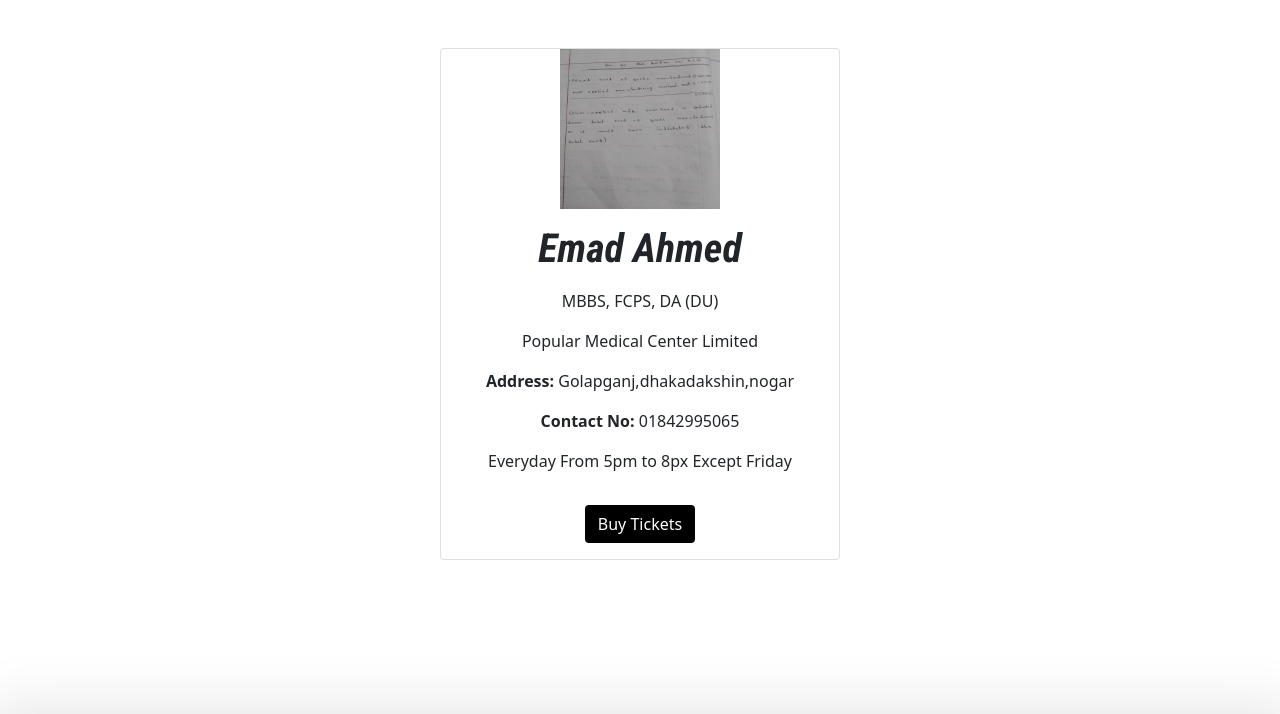
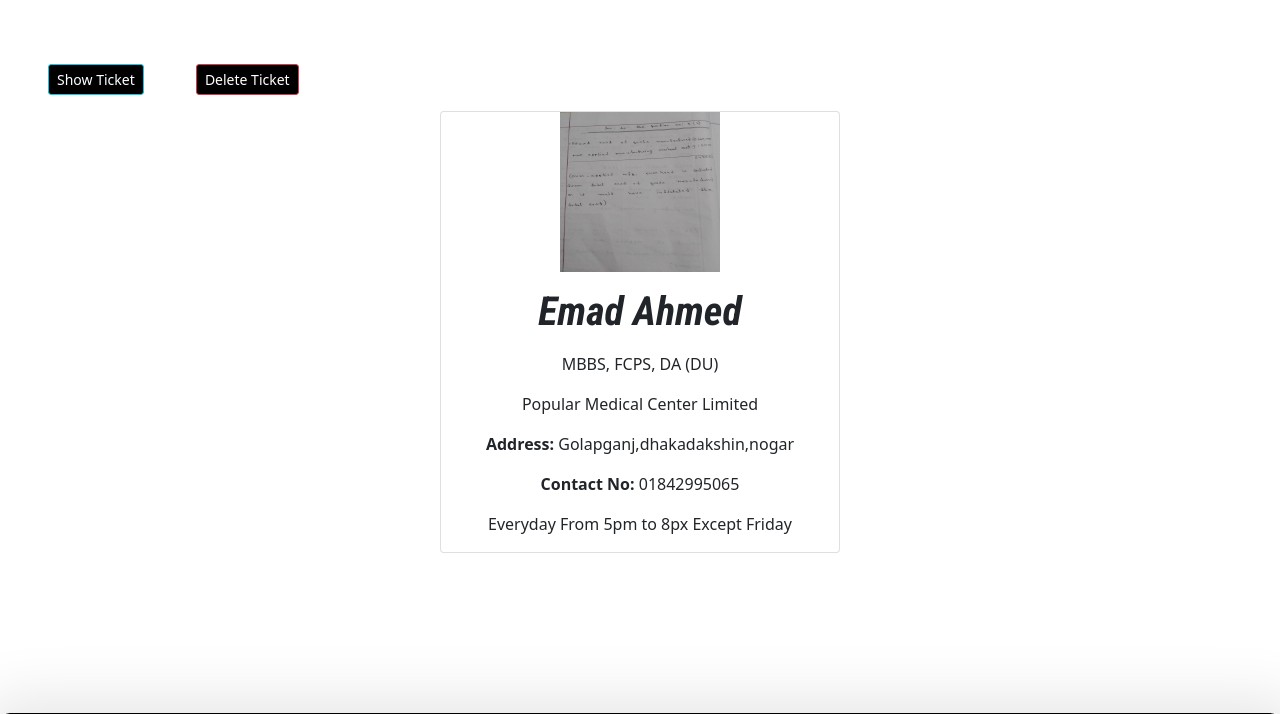
Before and after one commit to Emad-ahmed/online_pharmacy, a Django app: page /doctor_details/1/ in a window 1280 px wide. Shown: the part 92-806 px from the top of the page. Run offline with Django 4.2, Linux system fonts and the light colour scheme; data comes from the database, SQL or seed files in the repository; both versions use the stored data as it was after the commit; some libraries are stand-ins or nearby versions; some web fonts are replaced.

Commit message:
changtes

```diff
--- a/mediapp/forms.py
+++ b/mediapp/forms.py
@@ -21,8 +21,8 @@ class CustomerRegistrationForm(UserCreationForm):
 
     class Meta:
         model = User
-        fields = ['username', 'email', 'password1', 'password2']
-        labels = {'email': 'Email'}
+        fields = ['username',  'email', 'password1', 'password2']
+
         widgets = {
             'username': forms.TextInput(attrs={'class': 'form-control'})
         }
@@ -30,7 +30,7 @@ class CustomerRegistrationForm(UserCreationForm):
 
 class LoginForm(AuthenticationForm):
     username = UsernameField(widget=forms.TextInput(
-        attrs={'autofocus': True, 'class': 'form-control'}))
+        attrs={'class': 'form-control'}))
     password = forms.CharField(label=_('Password'), strip=False, widget=forms.PasswordInput(
         attrs={'autocomplete': 'current-password', 'class': 'form-control'}))
 
--- a/mediapp/templates/app/addtocart.html
+++ b/mediapp/templates/app/addtocart.html
@@ -43,7 +43,7 @@
   }
 </style>
 
-<div class="container my-5" style="height: 100vh">
+<div class="container my-5">
   <div class="row">
     <h1 class="text-center mb-5 sc">Shopping Cart</h1>
     <div class="col-sm-8">
@@ -100,7 +100,7 @@
                 </div>
                 <div class="d-flex justify-content-between">
                   <a
-                    href="{% url 'show_cart' %}"
+                    href="{% url 'deletecart' cart.id %}"
                     class="btn btn-sm btn-secondary mr-3 remove-cart"
                     pid="{{cart.product.id}}"
                     >Remove item
--- a/mediapp/templates/app/base.html
+++ b/mediapp/templates/app/base.html
@@ -44,7 +44,7 @@
       width: 5rem;
       height: 5rem;
       top: 430px;
-      z-index: 100;
+      z-index: 1000;
       margin-left: 79rem;
     }
   </style>
@@ -142,8 +142,7 @@
                 <div class="dropdown-content">
                   <a href="{% url 'profile' %}">Profile</a>
                   <div class="dropdown-divider"></div>
-                  <a href="{% url 'venue_pdf' %}">Your Ticket</a>
-                  <div class="dropdown-divider"></div>
+
                   <a href="{% url 'orders' %}">Orders</a>
                   <div class="dropdown-divider"></div>
                   <a href="{% url 'prescription_order' %}"
--- a/mediapp/templates/app/doctor_details.html
+++ b/mediapp/templates/app/doctor_details.html
@@ -101,6 +101,10 @@
       {% endfor %} {% endif %}
 
 <!-- Modal -->
+{% if n %}
+<a href="{% url 'venue_pdf' %}" class="btn btn-sm btn-info ms-5">Show Ticket</a>
+<a href="{% url 'delete_ticket' n.id  %}" class="btn btn-sm btn-danger ms-5 float-left">Delete Ticket</a>
+{% endif %}
 <div
   class="modal fade"
   id="exampleModal"
@@ -194,12 +198,14 @@
         >{{doctorallinfo.serial_number}}
       </p>
       <p>{{doctorallinfo.visiting_hour}}</p>
+      {% if not n %}
       <div class="wrap">
         <a href="#" class="btn" type="button"
 
         data-bs-toggle="modal"
         data-bs-target="#exampleModal">Buy Tickets</a>
       </div>
+      {% endif %}
     </div>
   </div>
 </div>
--- a/mediapp/templates/app/home.html
+++ b/mediapp/templates/app/home.html
@@ -226,7 +226,7 @@
         <div class="card-body"> <a href="" type="button"  data-bs-toggle="modal" data-bs-target="#exampleModal"><img
           src="{% static 'app/images/banner/pres.png' %}"
           alt=""
-          srcset=""
+
           class="img-fluid"
         /></a>
 
--- a/mediapp/templates/app/profile.html
+++ b/mediapp/templates/app/profile.html
@@ -33,7 +33,7 @@
       </ul>
     </div>
     <div class="col-lg-8">
-      <h1 class="text-center btntext">Profile</h1>
+      <h1 class="text-center btntext">Customer Profile</h1>
       {% if messages %} {% for message in messages %}
       <p
         {%
--- a/mediapp/urls.py
+++ b/mediapp/urls.py
@@ -23,7 +23,7 @@ urlpatterns = [
     path('add-to-cart/', views.add_to_cart, name='add-to-cart'),
     path('addproduct/', views.Addproduct.as_view(), name='addproduct'),
     path('doctor/', views.doctor, name='doctor'),
-    path('venue_pdf/', views.venue_pdf, name='venue_pdf'),
+    path('venue_pdf', views.venue_pdf, name='venue_pdf'),
     path('buy/<int:id>', views.buy_now, name='buy'),
     path('profile/', views.ProfileView.as_view(), name='profile'),
     path('address/', views.address, name='address'),
@@ -45,6 +45,7 @@ urlpatterns = [
     path('Prescription/', views.Prescription, name='Prescription'),
     path('add_doctor/', views.DoctorADD.as_view(), name='add_doctor'),
     path('doctor_details/<int:id>/', views.doctor_details, name='doctor_details'),
+    path('delete_ticket/<int:id>/', views.delete_ticket, name='delete_ticket'),
     path('addbkash', views.addbkash, name='addbkash'),
     path('checkout/', views.checkout, name='checkout'),
     path('Healtcare/', views.Healtcare, name='Healtcare'),
@@ -80,5 +81,8 @@ urlpatterns = [
     path('registration/', views.CustomerRegistrationView.as_view(),
          name='customerregistration'),
 
+    path('deletecart/<int:id>/', views.deletecart,
+         name='deletecart'),
+
 ] + static(settings.MEDIA_URL,
            document_root=settings.MEDIA_ROOT)
--- a/mediapp/views.py
+++ b/mediapp/views.py
@@ -24,7 +24,7 @@ import string
 
 import re
 
-regex = '^[a-z]+[0-9]{3,}[\._]?[a-z0-9]+[@]\w+[.]\w{2,3}$'
+regex = '^[a-zA-Z0-9_-]{3,}@[a-zA-Z0-9_-]{3,}\.[a-zA-Z]{2,4}$'
 
 
 def check(email):
@@ -33,9 +33,6 @@ def check(email):
         return True
     else:
         return False
-
-# def home(request):
-#  return render(request, 'app/home.html')
 
 
 class ProductView(View):
@@ -309,9 +306,7 @@ def PersonalCare(request):
 
 
 def OTC(request):
-
     otc = Product.objects.filter(category='OM')
-
     if request.user.is_authenticated:
         cart = Cart.objects.filter(user=request.user)
         return render(request, 'app/otc.html', {'otc': otc, 'tcart': cart})
@@ -406,12 +401,12 @@ def addbkash(request,):
         candidate_name = request.user.username
         candidate_phone = request.POST.get("bkashnumber")
         payment_amount = 300
-        n = BkashProductPayment(candidate_name=candidate_name,
-                                candidate_phone=candidate_phone, payment_amount=payment_amount)
-        n.save()
+        bkashsavedatabase = BkashProductPayment(candidate_name=candidate_name,
+                                                candidate_phone=candidate_phone, payment_amount=payment_amount)
+        bkashsavedatabase.save()
         messages.success(
             request, "Successfully Payment Done Now You Can Show Your Ticket")
-        return redirect("/checkout")
+        return HttpResponseRedirect(request.META.get('HTTP_REFERER'))
 
 
 @login_required
@@ -501,18 +496,27 @@ def doctor_details(request, id, **kwargs):
     print(name)
     doctor_info = DoctorInfo.objects.get(id=id)
     fee = doctor_info.new_patient_fee
+    try:
+        n = BkashPayment.objects.get(candidate_name=request.user.username)
+    except:
+        n = None
     fee = int(fee)
     if request.method == "POST":
         number = request.POST.get("bkashnumber")
         print(number)
         mynumber = int(number)
+
         tikcet_buyer = BkashPayment(
             candidate_name=name, candidate_phone=mynumber, payment_amount=fee)
-        tikcet_buyer.save()
-        messages.success(request, "Buy Ticket Successfully")
+        if not n:
+            tikcet_buyer.save()
+            return redirect('venue_pdf')
+        else:
+            messages.success(request, "You Already Have Ticket")
+            return HttpResponseRedirect(request.META.get('HTTP_REFERER'))
+
     else:
-        return render(request, 'app/doctor_details.html', {'doctorallinfo': doctor_info})
-    return render(request, 'app/doctor_details.html', {'doctorallinfo': doctor_info})
+        return render(request, 'app/doctor_details.html', {'doctorallinfo': doctor_info, 'n': n})
 
 
 def covidinformation(request):
@@ -593,35 +597,30 @@ def Healtcare(request):
 
 
 def venue_pdf(request):
-    name = request.user.username
-    try:
-        n = BkashPayment.objects.get(candidate_name=name)
-    except:
-        n = None
-    if n:
-        buff = io.BytesIO()
-        c = canvas.Canvas(buff, pagesize=letter, bottomup=0)
-        textob = c.beginText()
-        textob.setTextOrigin(inch, inch)
-        textob.setFont("Helvetica", 14)
-        c_name = n.candidate_name
-        phone_number = str(n.candidate_phone)
-        id_no = n.id
 
-        lines = [
-            f"Name: {c_name}", f"Serial Number Is: {str(id_no)}", f"Phone Number Is: {phone_number}"]
+    n = BkashPayment.objects.get(candidate_name=request.user.username)
 
-        for line in lines:
-            textob.textLine(line)
+    buff = io.BytesIO()
+    c = canvas.Canvas(buff, pagesize=letter, bottomup=0)
+    textob = c.beginText()
+    textob.setTextOrigin(inch, inch)
+    textob.setFont("Helvetica", 14)
+    c_name = n.candidate_name
+    phone_number = str(n.candidate_phone)
+    id_no = n.id
 
-        c.drawText(textob)
-        c.showPage()
-        c.save()
-        buff.seek(0)
+    lines = [
+        f"Name: {c_name}", f"Serial Number Is: {str(id_no)}", f"Phone Number Is: {phone_number}"]
 
-        return FileResponse(buff, as_attachment=True, filename="venue.pdf")
-    else:
-        return redirect("/")
+    for line in lines:
+        textob.textLine(line)
+
+    c.drawText(textob)
+    c.showPage()
+    c.save()
+    buff.seek(0)
+
+    return FileResponse(buff, as_attachment=True, filename="venue.pdf")
 
 
 @login_required
@@ -630,3 +629,16 @@ def prescription_order(request):
     if request.user.is_authenticated:
         cart = Cart.objects.filter(user=request.user)
     return render(request, 'app/prescription_order.html', {'order_placed': op, 'tcart': cart})
+
+
+def deletecart(request, id):
+    cart = Cart.objects.get(id=id)
+    cart.delete()
+    messages.warning(request, "delete Cart Successfully")
+    return HttpResponseRedirect(request.META.get('HTTP_REFERER'))
+
+
+def delete_ticket(request, id):
+    de = BkashPayment.objects.get(id=id)
+    de.delete()
+    return HttpResponseRedirect(request.META.get('HTTP_REFERER'))
--- a/medihubbd/settings.py
+++ b/medihubbd/settings.py
@@ -147,7 +147,7 @@ EMAIL_BACKEND = 'django.core.mail.backends.smtp.EmailBackend'
 EMAIL_HOST = 'smtp.gmail.com'
 EMAIL_PORT = 587
 EMAIL_USE_TLS = True
-EMAIL_HOST_USER = "sajidikram1245@gmail.com"
-EMAIL_HOST_PASSWORD = "NewI_12345"
+EMAIL_HOST_USER = "amadahmed1234678@gmail.com"
+EMAIL_HOST_PASSWORD = "ewhlimyifueveoun"
 
 # django_heroku.settings(locals())
```
Also changed, not shown: db.sqlite3, mediapp/static/app/js/validation.js (deleted), 1 other file.
